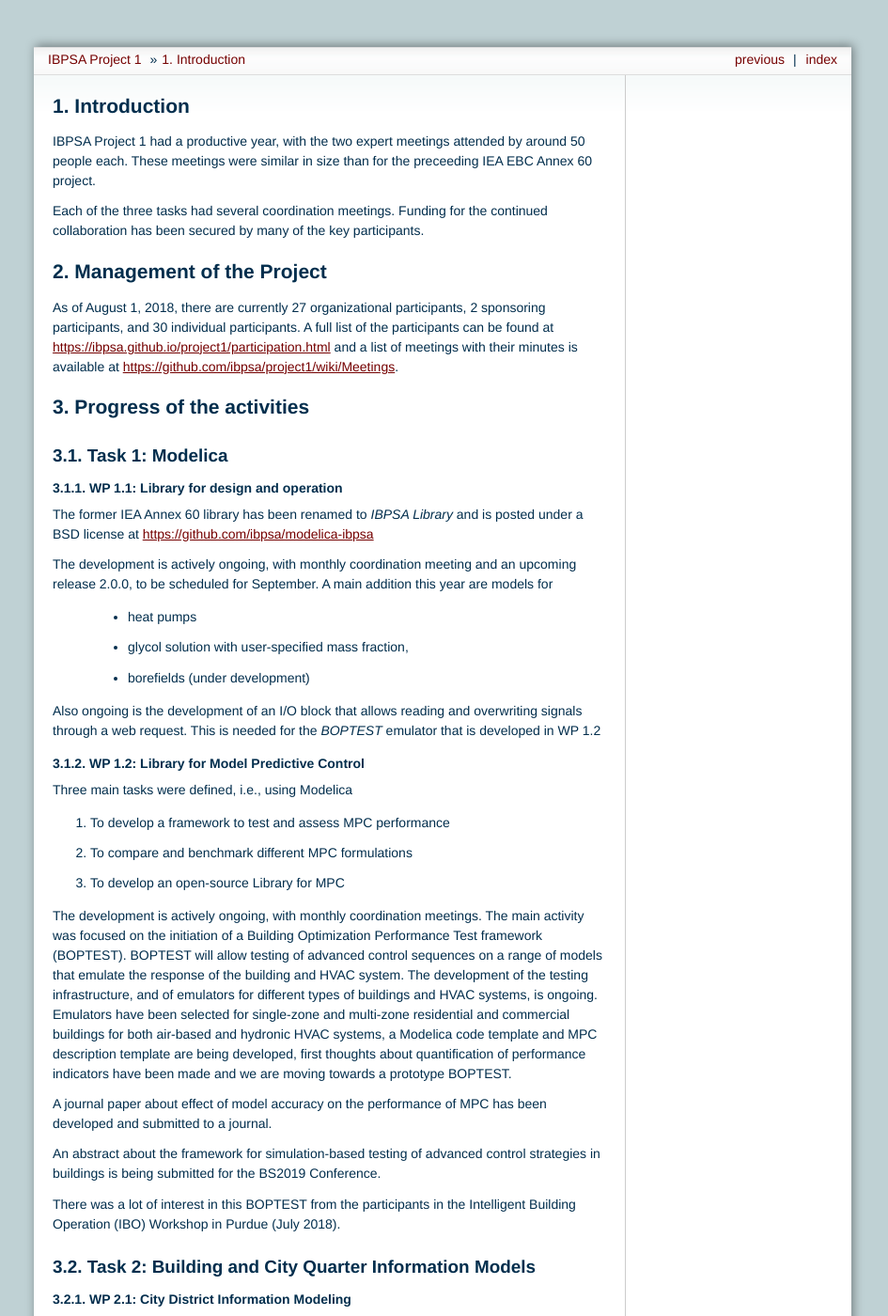
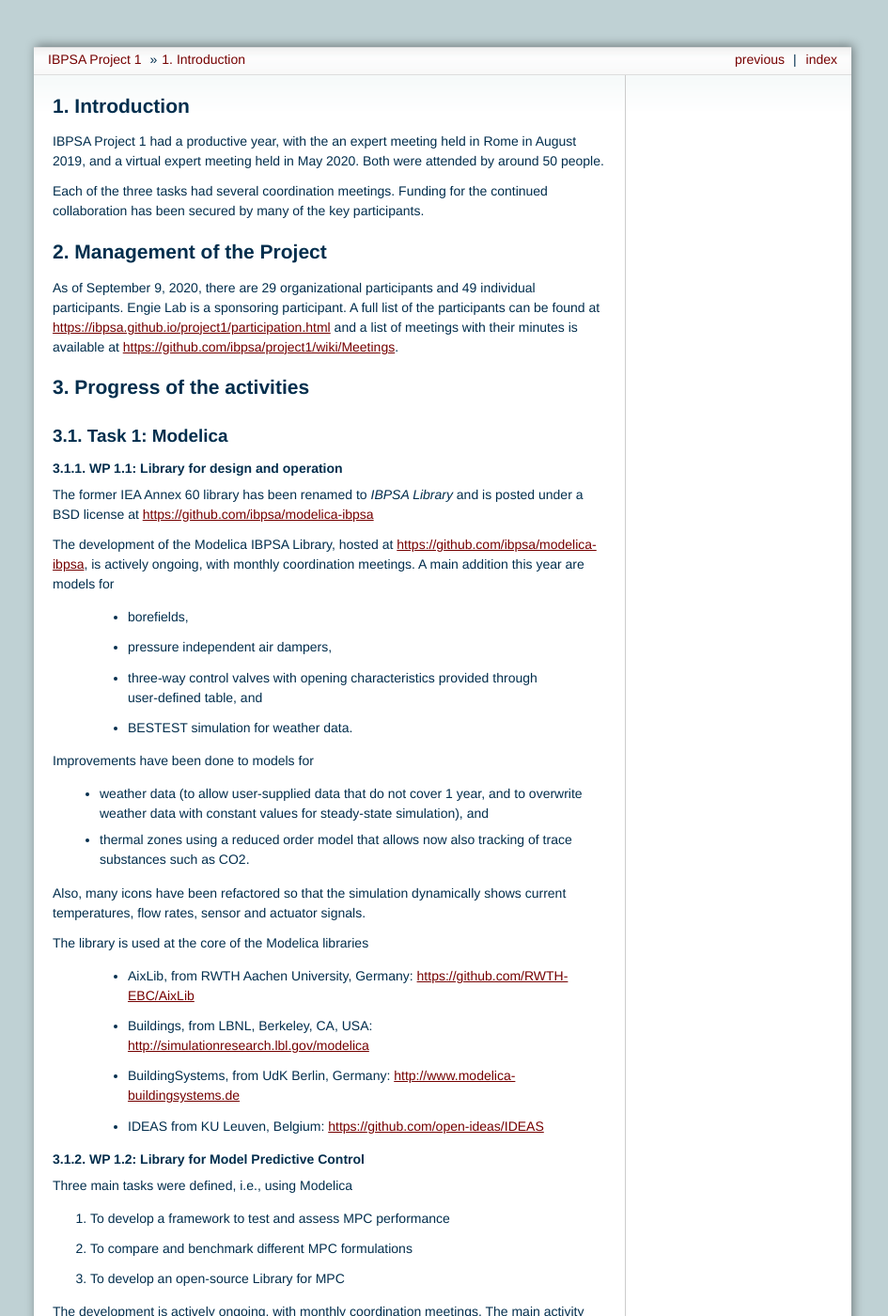
Before and after one commit to ibpsa/project1, a Sphinx documentation site: the page built from reports/year3_report/source/contents.rst, in a window 1280 px wide and 1400 px high. Shown: the whole window at 94% size, without its empty margins (169-1114 px from the left). Built offline with Sphinx 7.4.7, drawn with Linux system fonts in a browser that asks for light colours.

Commit message:
Commit updated intro and WP 1.1

```diff
--- a/reports/year3_report/source/contents.rst
+++ b/reports/year3_report/source/contents.rst
@@ -1,9 +1,10 @@
 Introduction
 ============
 
-IBPSA Project 1 had a productive year, with the two expert meetings attended
-by around 50 people each. These meetings were similar in size than
-for the preceeding IEA EBC Annex 60 project.
+IBPSA Project 1 had a productive year, with the an expert meeting
+held in Rome in August 2019, and a virtual expert meeting held
+in May 2020.
+Both were attended by around 50 people.
 
 Each of the three tasks had several coordination meetings.
 Funding for the continued collaboration has been secured by many
@@ -13,9 +14,10 @@
 Management of the Project
 =========================
 
-As of August 1, 2018,
-there are currently 27 organizational participants,
-2 sponsoring participants, and 30 individual participants.
+As of September 9, 2020,
+there are
+29 organizational participants and 49 individual participants.
+Engie Lab is a sponsoring participant.
 A full list of the participants can be found at
 https://ibpsa.github.io/project1/participation.html
 and a list of meetings with their minutes is available at
@@ -35,19 +37,33 @@
 *IBPSA Library* and is posted under a BSD license at
 https://github.com/ibpsa/modelica-ibpsa
 
-The development is actively ongoing, with monthly coordination
-meeting and an upcoming release 2.0.0, to be scheduled
-for September.
+The development of the Modelica IBPSA Library,
+hosted at https://github.com/ibpsa/modelica-ibpsa,
+is actively ongoing, with monthly coordination
+meetings.
 A main addition this year are models for
- * heat pumps
- * glycol solution with user-specified mass fraction,
- * borefields (under development)
+ * borefields,
+ * pressure independent air dampers,
+ * three-way control valves with opening characteristics provided through
+   user-defined table, and
+ * BESTEST simulation for weather data.
 
-Also ongoing is the development of an I/O block
-that allows reading and overwriting signals
-through a web request. This is needed
-for the *BOPTEST* emulator that is developed
-in WP 1.2
+Improvements have been done to models for
+ * weather data (to allow user-supplied data that do not cover 1 year, and
+   to overwrite weather data with constant values for steady-state simulation), and
+ * thermal zones using a reduced order model that allows now also tracking
+   of trace substances such as CO2.
+
+Also, many icons have been refactored so that the simulation
+dynamically shows current temperatures, flow rates, sensor and actuator signals.
+
+The library is used at the core of the Modelica libraries
+
+ * AixLib, from RWTH Aachen University, Germany: https://github.com/RWTH-EBC/AixLib
+ * Buildings, from LBNL, Berkeley, CA, USA: http://simulationresearch.lbl.gov/modelica
+ * BuildingSystems, from UdK Berlin, Germany: http://www.modelica-buildingsystems.de
+ * IDEAS from KU Leuven, Belgium: https://github.com/open-ideas/IDEAS
+
 
 WP 1.2: Library for Model Predictive Control
 ^^^^^^^^^^^^^^^^^^^^^^^^^^^^^^^^^^^^^^^^^^^^
```
